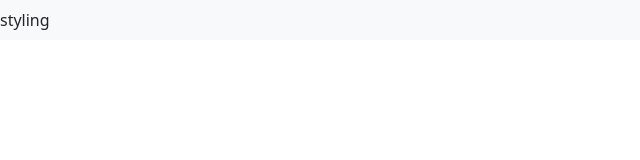
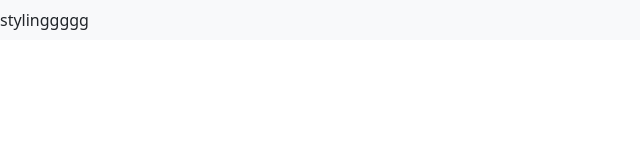
Before and after one commit to hos77/bootstrapProject, a plain HTML site: page index2.html in a window 1280 px wide. Shown: the full height of the page, 0-640 px from the left. Drawn offline with nearby package versions, Linux system fonts and the light colour scheme.

Commit message:
update style

```diff
--- a/index2.html
+++ b/index2.html
@@ -41,7 +41,7 @@
     <nav class="navbar navbar-light bg-light">
 
 
-        styling
+        stylinggggg
 
 
 
```
